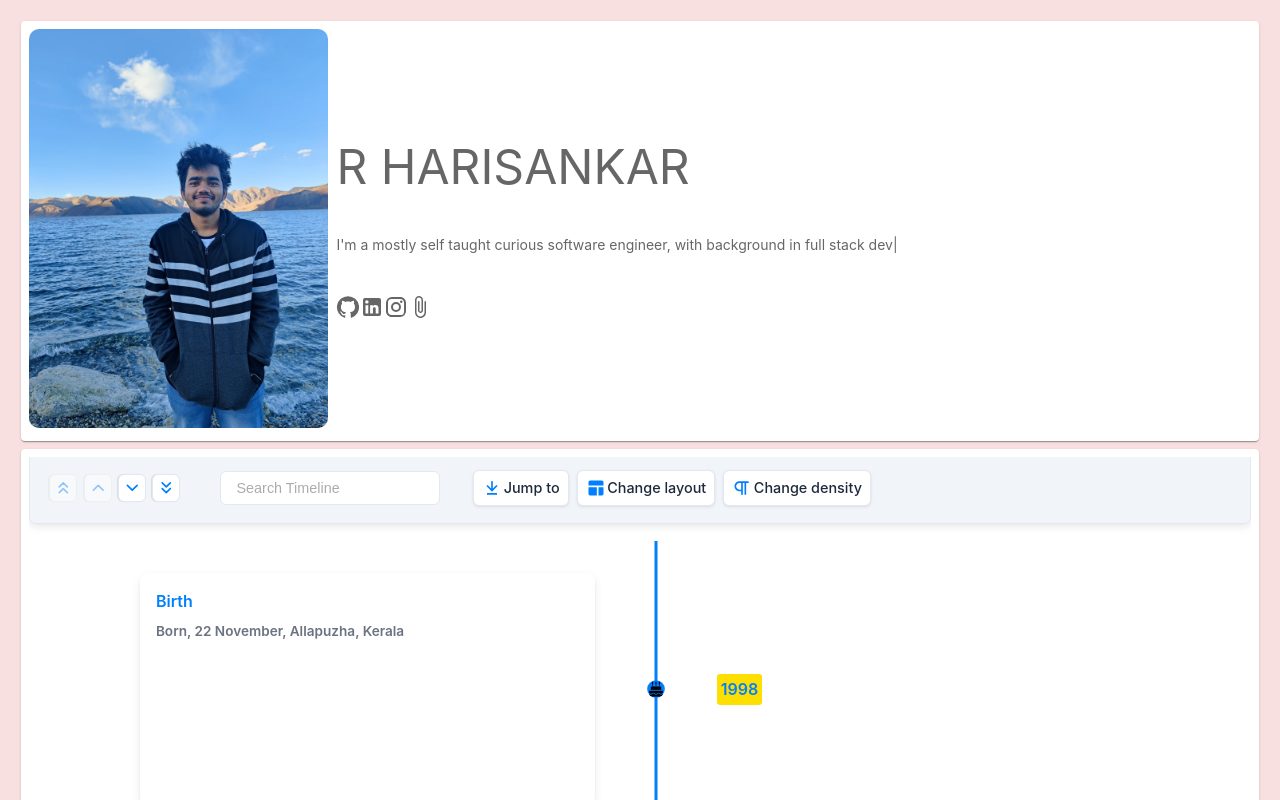
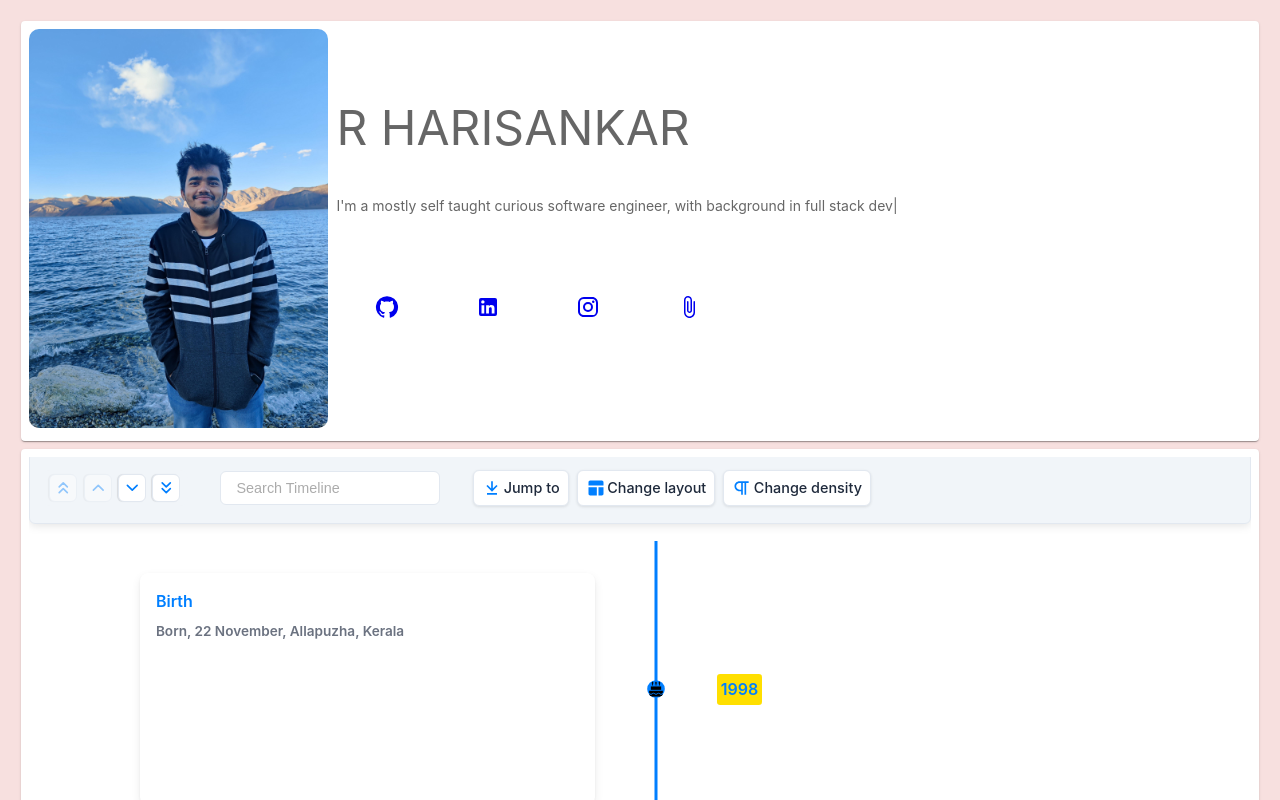
Before and after one commit to RHariSankar/portfolio, a React (Create React App) app: page / in a window 1280 px wide. Shown: the top 800 px of the page. Built offline with nearby package versions, Linux system fonts and the light colour scheme.

Commit message:
add links to social icons

```diff
--- a/src/pages/home.jsx
+++ b/src/pages/home.jsx
@@ -22,6 +22,11 @@ const imageStyle = {
   width: "100%",
   borderRadius: "10px"
 }
+
+const iconStyle={
+  margin:"3vw"
+}
+
 
 export const darkTheme = createTheme({
   typography: {
@@ -65,10 +70,10 @@ export default function Home() {
                 </Typist>
               </Grid>
               <Grid item>
-                <GitHub></GitHub>
-                <LinkedIn></LinkedIn>
-                <Instagram></Instagram>
-                <AttachFileRoundedIcon></AttachFileRoundedIcon>
+                <a href='https://github.com/RHariSankar' target="_blank"><GitHub style={iconStyle}/></a>
+                <a href='https://www.linkedin.com/in/harisankar-r-871171167/' target="_blank"><LinkedIn style={iconStyle}/></a>
+                <a href='https://www.instagram.com/_hari.sankar_/' target="_blank"><Instagram style={iconStyle}/></a>
+                <a href='docs/Resume.pdf ' target="_blank"><AttachFileRoundedIcon style={iconStyle}/></a>
               </Grid>
             </Grid>
           </Grid>
```
Also changed, not shown: 1 other file (tests, documents, lock files or other folders).
